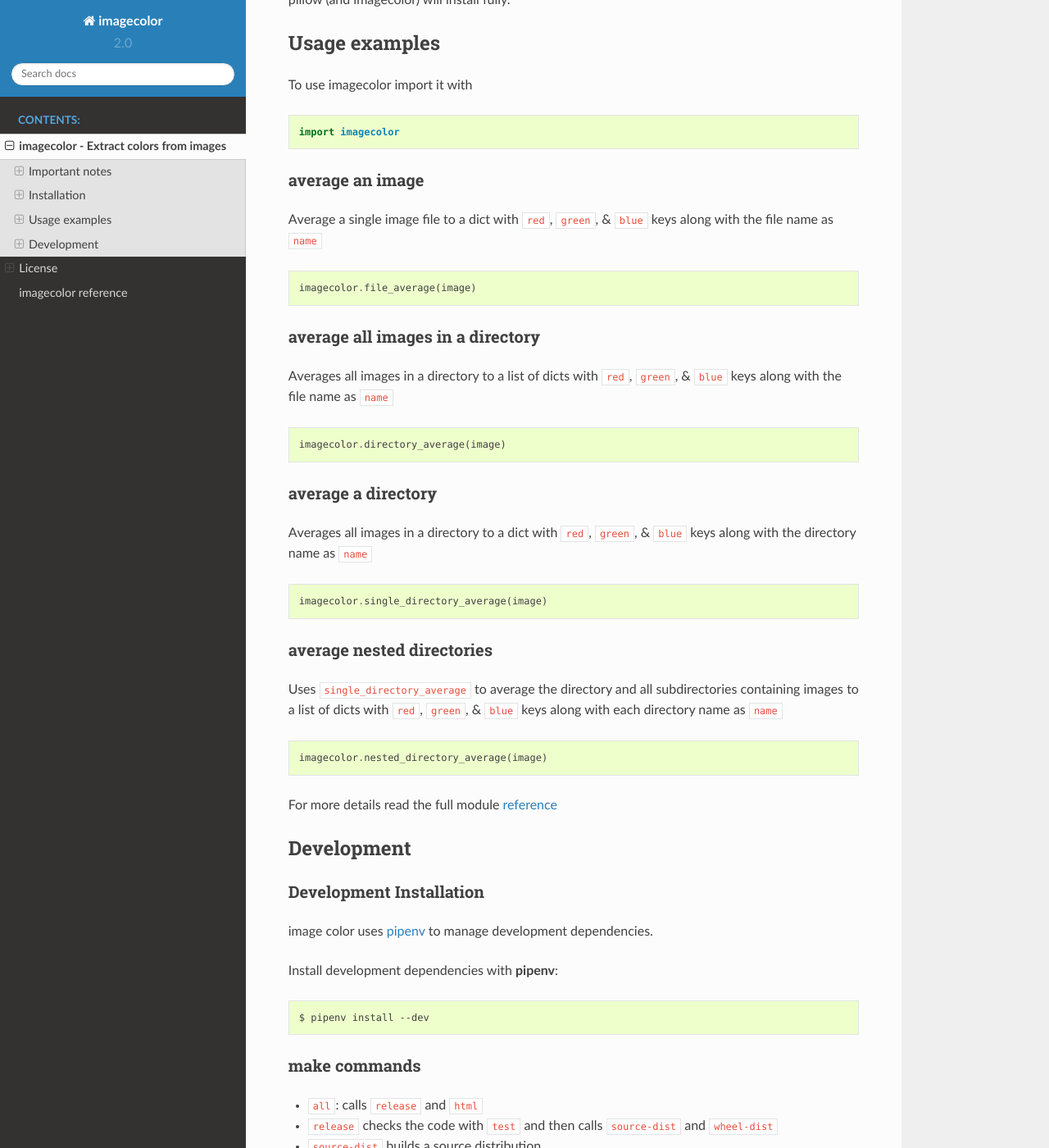
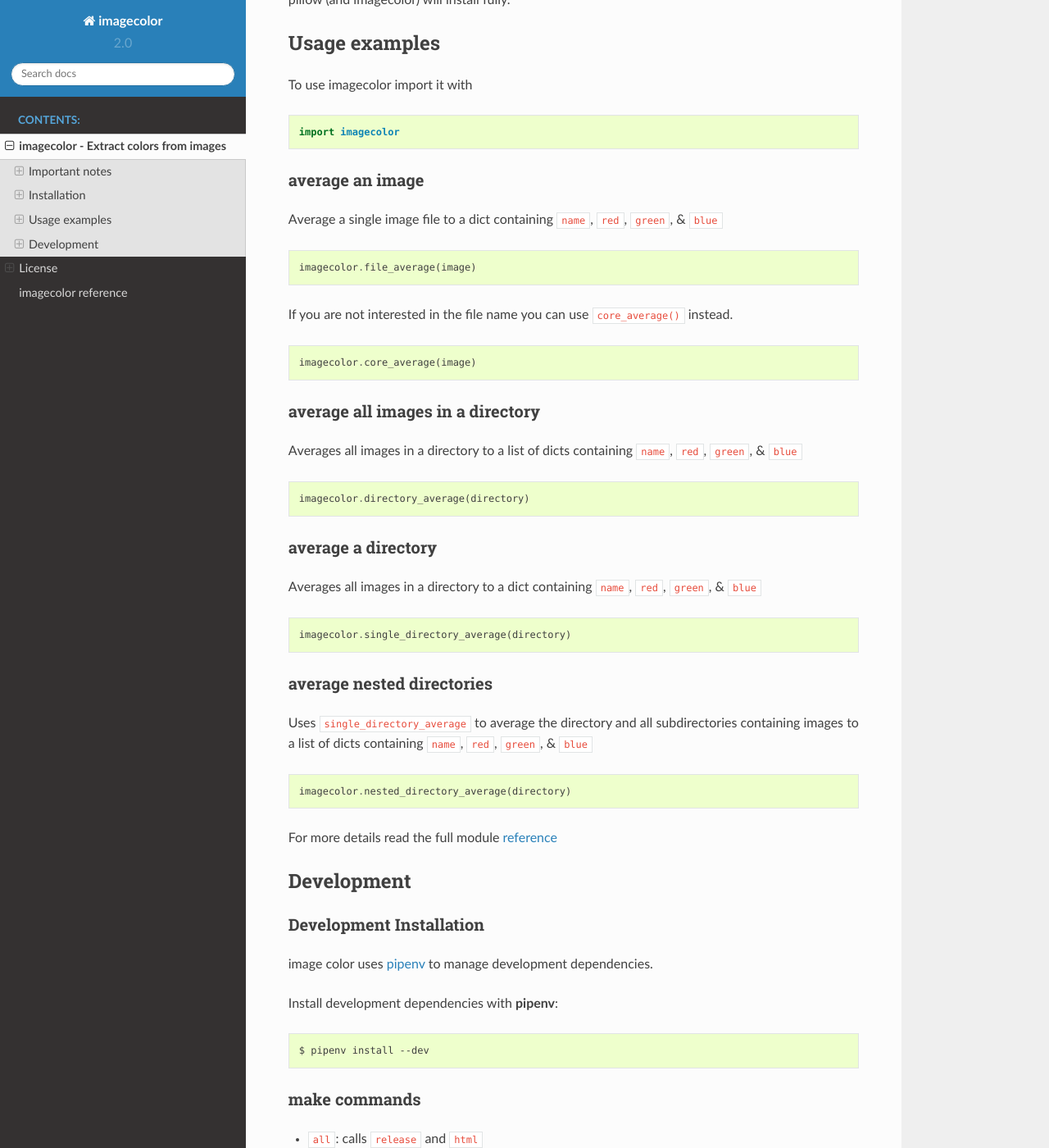
Before and after one commit to Tathorack/imagecolor, a Sphinx documentation site: the page built from docs/source/includereadme.rst, in a window 1280 px wide and 1400 px high, scrolled down 996 px. Shown: the whole window at 82% size. Built offline with Sphinx 7.4.7 and the Read the Docs theme 2.0.0, drawn with Linux system fonts in a browser that asks for light colours; some of the changed text lies outside the part shown.

Commit message:
Documentation updates

```diff
--- a/README.rst
+++ b/README.rst
@@ -19,7 +19,7 @@
 .. |license| image:: https://img.shields.io/pypi/l/imagecolor.svg
    :target: https://github.com/Tathorack/imagecolor/blob/master/LICENSE.rst
 
-imagecolor is a python module for averaging images using pillow_. To speed up processing of multiple images it uses concurrent.futures_ to bipass the GIL by spawning worker processes.
+imagecolor is a python module for averaging images using pillow_. When processing of multiple images it uses concurrent.futures_ for multiprocessing.
 
 .. _pillow: http://pillow.readthedocs.io/
 .. _concurrent.futures: https://docs.python.org/3/library/concurrent.futures.html
@@ -60,32 +60,37 @@
 
 average an image
 ----------------
-Average a single image file to a dict with ``red``, ``green``, & ``blue`` keys along with the file name as ``name``
+Average a single image file to a dict containing ``name``, ``red``, ``green``, & ``blue``
 ::
 
    imagecolor.file_average(image)
 
+If you are not interested in the file name you can use ``core_average()`` instead.
+::
+
+   imagecolor.core_average(image)
+
 
 average all images in a directory
 ---------------------------------
-Averages all images in a directory to a list of dicts with ``red``, ``green``, & ``blue`` keys along with the file name as ``name``
+Averages all images in a directory to a list of dicts containing ``name``, ``red``, ``green``, & ``blue``
 ::
 
-   imagecolor.directory_average(image)
+   imagecolor.directory_average(directory)
 
 average a directory
 -------------------
-Averages all images in a directory to a dict with ``red``, ``green``, & ``blue`` keys along with the directory name as ``name``
+Averages all images in a directory to a dict containing ``name``, ``red``, ``green``, & ``blue``
 ::
 
-   imagecolor.single_directory_average(image)
+   imagecolor.single_directory_average(directory)
 
 average nested directories
 --------------------------
-Uses ``single_directory_average`` to average the directory and all subdirectories containing images to  a list of dicts with ``red``, ``green``, & ``blue`` keys along with each directory name as ``name``
+Uses ``single_directory_average`` to average the directory and all subdirectories containing images to a list of dicts containing ``name``, ``red``, ``green``, & ``blue``
 ::
 
-   imagecolor.nested_directory_average(image)
+   imagecolor.nested_directory_average(directory)
 
 
 For more details read the full module reference_
--- a/docs/source/conf.py
+++ b/docs/source/conf.py
@@ -76,7 +76,7 @@
 
 # General information about the project.
 project = 'imagecolor'
-copyright = '2017, Rhys Hansen'
+copyright = '2017-2018, Rhys Hansen'
 author = 'Rhys Hansen'
 
 # The version info for the project you're documenting, acts as replacement for
```
